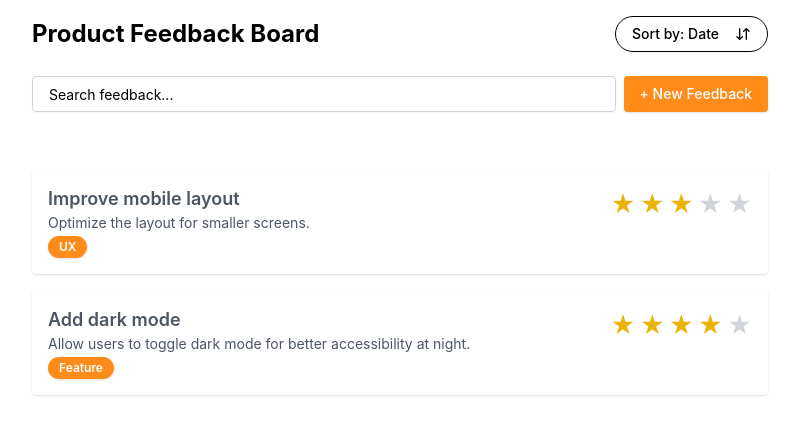
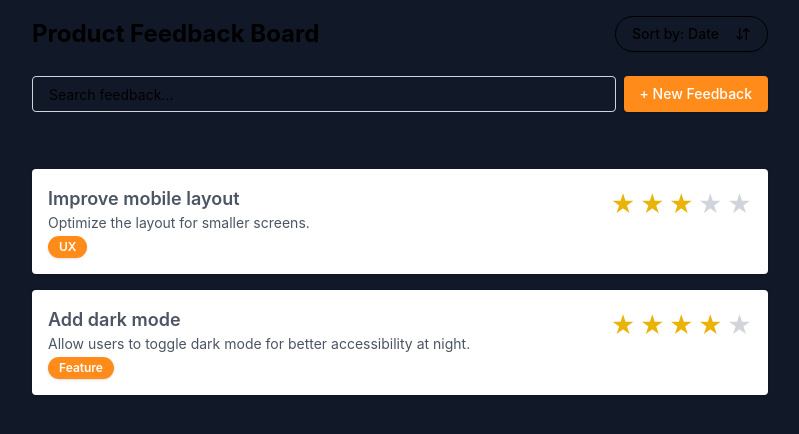
Before and after one commit to cth1011/venatus-assessment, a React (Vite) app: page / in a window 1280 px wide. Shown: the top 434 px of the page, without its empty margins (240-1039 px from the left). Built offline with nearby package versions, Linux system fonts and the light colour scheme.

Commit message:
style: change page background

```diff
--- a/src/App.tsx
+++ b/src/App.tsx
@@ -132,7 +132,8 @@ function App() {
   }, [feedbacks, searchTerm, selectedCategory, sortBy]);
 
   return (
-    <div className="max-w-3xl mx-auto p-4 antialiased">
+    <div className="antialiased w-[100vw] h-[100vh] bg-gray-900">
+      <div className="max-w-3xl mx-auto p-4 ">
       <header className="flex flex-col sm:flex-row sm:justify-between sm:items-center gap-4 mb-6">
         <h1 className="text-2xl font-bold">Product Feedback Board</h1>
         <DropdownMenu>
@@ -233,6 +234,7 @@ function App() {
           </li>
         ))}
       </ul>
+      </div>
     </div>
   );
 }
```
